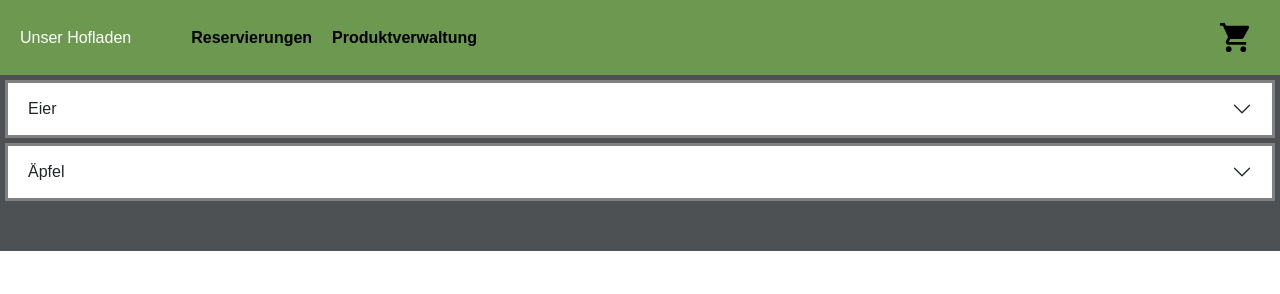
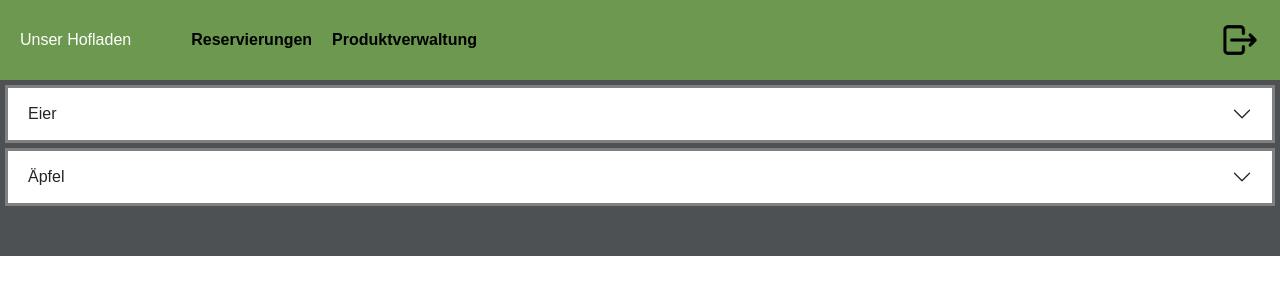
Before and after one commit to Logggee/Web2Praktikum, a plain HTML site: page HTML/produktverwaltung.html in a window 1280 px wide. Drawn offline with nearby package versions, Linux system fonts and the light colour scheme.

Commit message:
replaced cart with logoutimage for cart image also href to start.html

```diff
--- a/CSS/style.css
+++ b/CSS/style.css
@@ -51,6 +51,17 @@ a:hover {
     height: 100%;
 }
 
+.logout{
+    margin-left: auto;
+    height: 40px;
+}
+
+.logout img {
+    height: 100%;
+    width: 48;
+    height: 48;
+}
+
 footer {
     background: var(--primary);
     color: var(--text1);
--- a/HTML/produktverwaltung.html
+++ b/HTML/produktverwaltung.html
@@ -20,11 +20,10 @@
                 <li><a href="produktverwaltung.html">Produktverwaltung</a></li>
             </ul>
         </div>
-        <div class="cart">
-            <svg xmlns="http://www.w3.org/2000/svg" width="48" height="48" viewBox="0 0 48 48">
-                <path d="M14 36c-2.21 0-3.98 1.79-3.98 4s1.77 4 3.98 4 4-1.79 4-4-1.79-4-4-4zm-12-32v4h4l7.19 15.17-2.7 4.9c-.31.58-.49 1.23-.49 1.93 0 2.21 1.79 4 4 4h24v-4h-23.15c-.28 0-.5-.22-.5-.5 0-.09.02-.17.06-.24l1.79-3.26h14.9c1.5 0 2.81-.83 3.5-2.06l7.15-12.98c.16-.28.25-.61.25-.96 0-1.11-.9-2-2-2h-29.57l-1.9-4h-6.53zm32 32c-2.21 0-3.98 1.79-3.98 4s1.77 4 3.98 4 4-1.79 4-4-1.79-4-4-4z"/>
-                <path d="M0 0h48v48h-48z" fill="none"/>
-            </svg>
+        <div class="logout">
+          <a href="start.html">
+            <img class="logout img" src="../Bilder/logout.png" alt="logout">
+          </a>
         </div>
     </nav>
     <main>
```
Also changed, not shown: HTML/reservierungen.html (+4 -5 lines), Bilder/logout.png (added).
